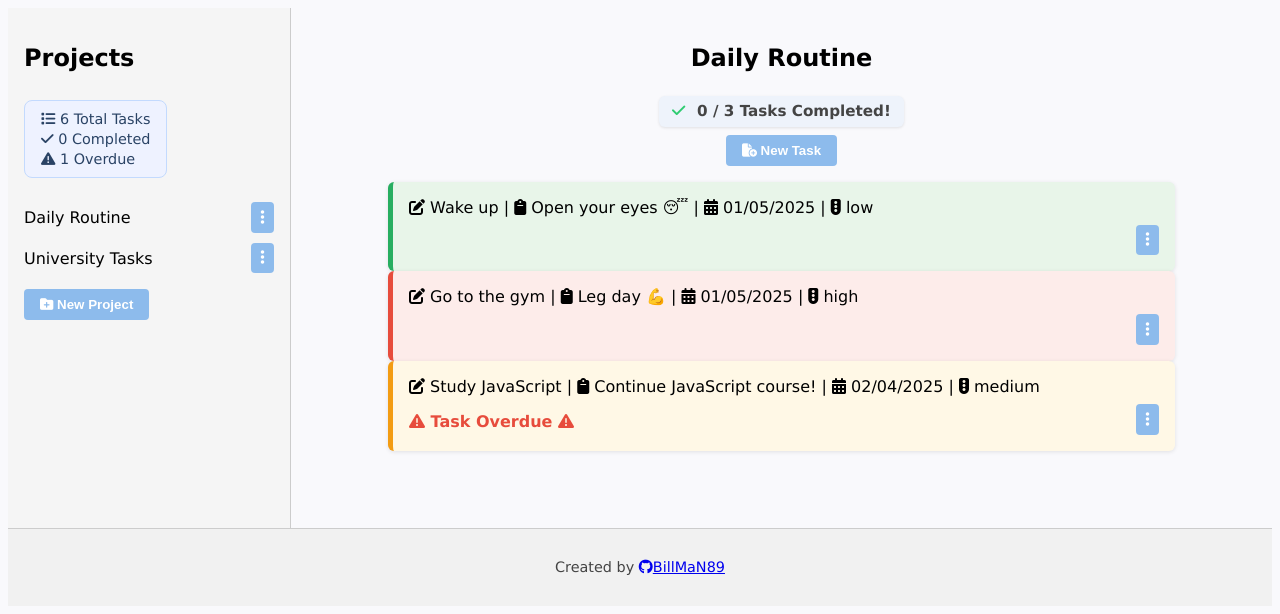
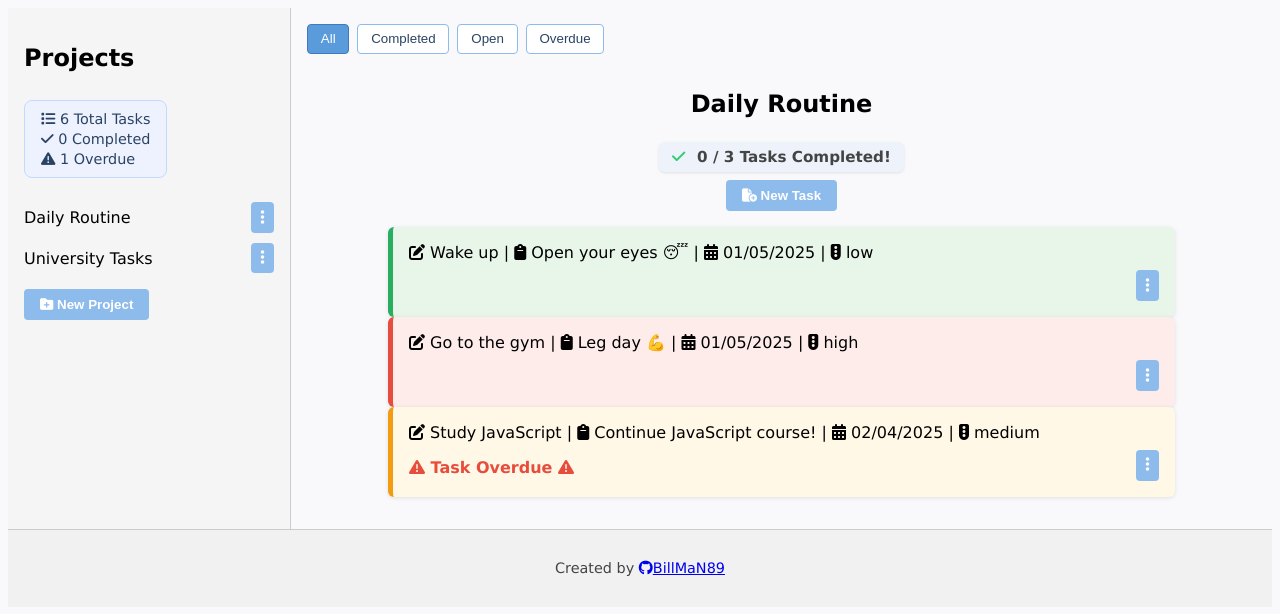
Before and after one commit to BillMaN89/ToDo-list, a website built with webpack: page src/index.html in a window 1280 px wide. Built offline with nearby package versions, Linux system fonts and the light colour scheme.

Commit message:
add filter buttons, update styling, update README

```diff
--- a/src/index.html
+++ b/src/index.html
@@ -18,6 +18,10 @@
       </aside>
 
       <main id="main-panel">
+        <div id="controls-bar">
+          <div id="filter-controls"></div>
+          <div id="theme-toggle"></div>
+        </div>
         <div id="project-header">
           <h2 id="project-title">Select a Project</h2>
           <div id="task-stats"></div>
--- a/src/index.js
+++ b/src/index.js
@@ -34,6 +34,7 @@ document.addEventListener("DOMContentLoaded", () => {
   ui.renderTaskList();
   ui.updateTaskStats();
   ui.updateOverallStats();
+  ui.renderFilterControls();
   ui.setupEventListeners();
 
   window.addEventListener("beforeunload", () => {
--- a/src/modules/ui.js
+++ b/src/modules/ui.js
@@ -10,8 +10,13 @@ class UI{
         this.projectListElement = document.querySelector("#project-list");
         this.taskListElement = document.querySelector("#task-list");
         this.projectTitleElement = document.querySelector("#project-title");
+
         this.taskCounter = document.querySelector("#task-stats");
         this.overallStats = document.querySelector("#overall-stats");
+
+        this.filterControls = document.querySelector("#filter-controls");
+        this.themeToggle = document.querySelector("#theme-toggle");
+        this.currentFilter = "all";
 
         //project modal
         this.projectModal = document.querySelector("#project-modal");
@@ -51,6 +56,10 @@ class UI{
 
             titleSpan.addEventListener("click", () => {
                 this.manager.setCurrentProject(index);
+
+                this.currentFilter = "all";
+                this.renderFilterControls();
+
                 this.renderTaskList();
                 this.updateProjectTitle();
                 this.updateTaskStats();
@@ -121,7 +130,29 @@ class UI{
             return false;
         };
 
-        current.tasks.forEach((task, index) => {
+        let tasks = current.tasks;
+        let filteredTasks = tasks;
+
+        switch (this.currentFilter) {
+            case "completed":
+                filteredTasks = tasks.filter(task => task.completed);
+                break;
+            case "open":
+                filteredTasks = tasks.filter(task => !task.completed);
+                break;
+            case "overdue":
+                filteredTasks = tasks.filter(task => {
+                    const due = new Date(task.dueDate);
+                    return !task.completed && !isNaN(due) && isBefore(due, startOfToday());
+                });
+                break;
+            case "all":
+                default:
+                filteredTasks = tasks;
+                break;
+        }
+
+        filteredTasks.forEach((task, index) => {
             const listItem = document.createElement("li");
             listItem.classList.add("task-item");
             const title = document.createElement("span");
@@ -228,6 +259,8 @@ class UI{
             const current = this.manager.getCurrentProject();
             current.removeTask(index);
             this.renderTaskList();
+            this.updateTaskStats();
+            this.updateOverallStats();
             Storage.save(this.manager);
         });
 
@@ -416,6 +449,30 @@ class UI{
         })
     }
 
+    renderFilterControls() {
+        this.filterControls.textContent = "";
+        const filters = ["all", "completed", "open", "overdue"];
+
+        filters.forEach((filter) => {
+            const btn = document.createElement("button");
+            btn.textContent = filter.charAt(0).toLocaleUpperCase() + filter.slice(1);
+            btn.setAttribute("data-filter", filter);
+
+            if (this.currentFilter === filter) {
+                btn.classList.add("active-filter");
+            };
+
+            btn.addEventListener("click", () => {
+                this.currentFilter = filter;
+                this.renderTaskList();
+                this.updateTaskStats();
+                this.renderFilterControls();
+            });
+
+            this.filterControls.appendChild(btn);
+        });
+    }
+
 }
 
 export default UI;
--- a/src/style.css
+++ b/src/style.css
@@ -87,6 +87,36 @@ html {
 #project-header h2 {
   margin-bottom: 0.5rem;
 }
+
+#filter-controls {
+  display: flex;
+  gap: 0.5rem;
+  margin-bottom: 1rem;
+  flex-wrap: wrap;
+}
+
+#filter-controls button {
+  padding: 0.4rem 0.8rem;
+  border: 1px solid #8dbbec;
+  background-color: white;
+  color: #2a4365;
+  font-weight: 500;
+  border-radius: 4px;
+  cursor: pointer;
+  transition: background-color 0.2s ease, transform 0.1s ease;
+}
+
+#filter-controls button:hover {
+  background-color: #dceeff;
+  transform: scale(1.05);
+}
+
+#filter-controls button.active-filter {
+  background-color: #5a9bdc;
+  color: white;
+  border-color: #4178be;
+}
+
 
 /* === Task Cards === */
 .task-item {
```
